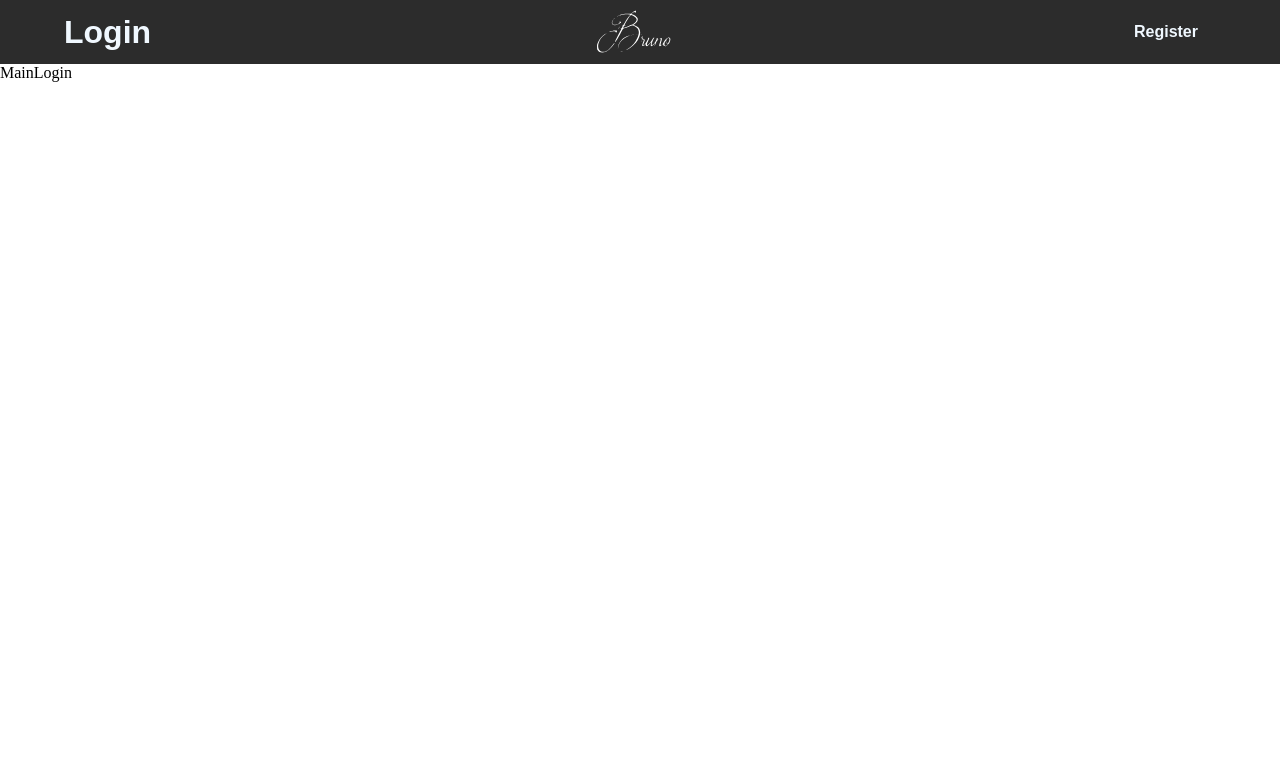
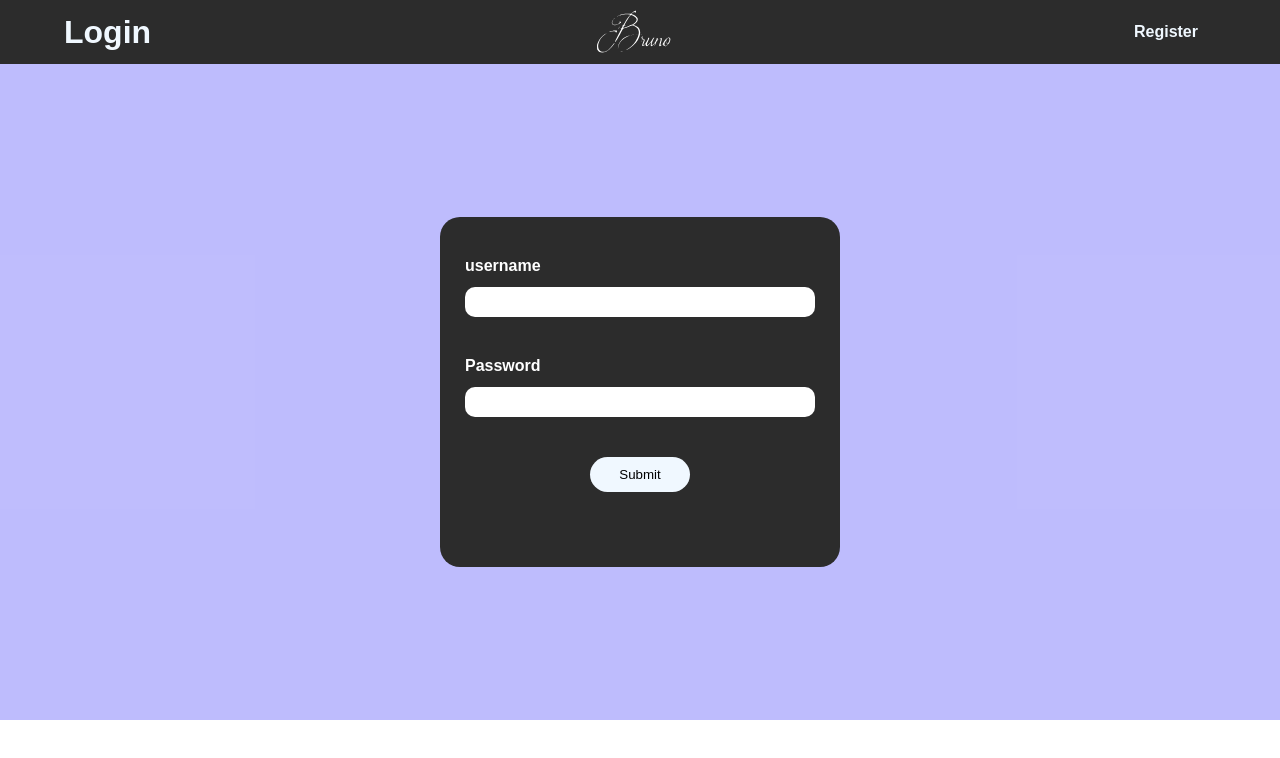
Before and after one commit to Code-simulations/C.R.U.D-con-React-BD-SQL, a React (Vite) app in the folder frontend/: page /login in a window 1280 px wide. Shown: the top 758 px of the page. Built offline with nearby package versions, Linux system fonts and the light colour scheme.

Commit message:
la pagina de login esta al 90% falta realizar el footer

```diff
--- /dev/null
+++ b/frontend/src/assets/styles/MainLogin.css
@@ -0,0 +1,56 @@
+.main-container {
+  height: 82%;
+  background-color: rgba(97, 92, 249, 0.409);
+  display: flex;
+  align-items: center;
+  justify-content: center;
+}
+.main-container form {
+  background-color: rgb(44, 44, 44);
+  height: 350px;
+  width: 350px;
+  display: flex;
+  flex-direction: column;
+
+  padding: 0px 25px;
+  border-radius: 20px;
+}
+
+.main-container form label,
+.btn {
+  margin-top: 40px;
+}
+
+.main-container form label {
+  color: #fff;
+  font-family: "poppins", sans-serif;
+  font-weight: 700;
+  height: 60px;
+  display: flex;
+  flex-direction: column;
+  justify-content: space-between;
+}
+
+.inp {
+  border: none;
+  height: 30px;
+  border-radius: 10px;
+  padding: 0px 10px;
+}
+.inp:focus-visible {
+  outline: none;
+}
+.btn {
+  background-color: aliceblue;
+  height: 35px;
+  width: 100px;
+  align-self: center;
+  border-radius: 20px;
+  border: none;
+}
+
+.btn:hover {
+  background-color: rgba(141, 137, 253, 0.746);
+  transition: 0.3s;
+  color: #fff;
+}
--- a/frontend/src/components/HeaderLogin.jsx
+++ b/frontend/src/components/HeaderLogin.jsx
@@ -1,6 +1,6 @@
 import { Link } from "react-router-dom";
 import myFirma from "../assets/img/mi-firma.svg";
-import "../assets/styles/LoginHeader.css";
+import "../assets/styles/HeaderLogin.css";
 export const LoginHeader = ({ title }) => {
   return (
     <header className="login-header">
--- a/frontend/src/components/MainLogin.jsx
+++ b/frontend/src/components/MainLogin.jsx
@@ -1,3 +1,18 @@
+import "../assets/styles/MainLogin.css";
 export const MainLogin = () => {
-  return <main>MainLogin</main>;
+  return (
+    <main className="main-container">
+      <form>
+        <label>
+          username
+          <input type="text" className="inp" />
+        </label>
+        <label>
+          Password
+          <input type="password" className="inp" />
+        </label>
+        <button className="btn">Submit</button>
+      </form>
+    </main>
+  );
 };
```
Also changed, not shown: frontend/src/assets/styles/HeaderLogin.css (renamed from frontend/src/assets/styles/LoginHeader.css).
